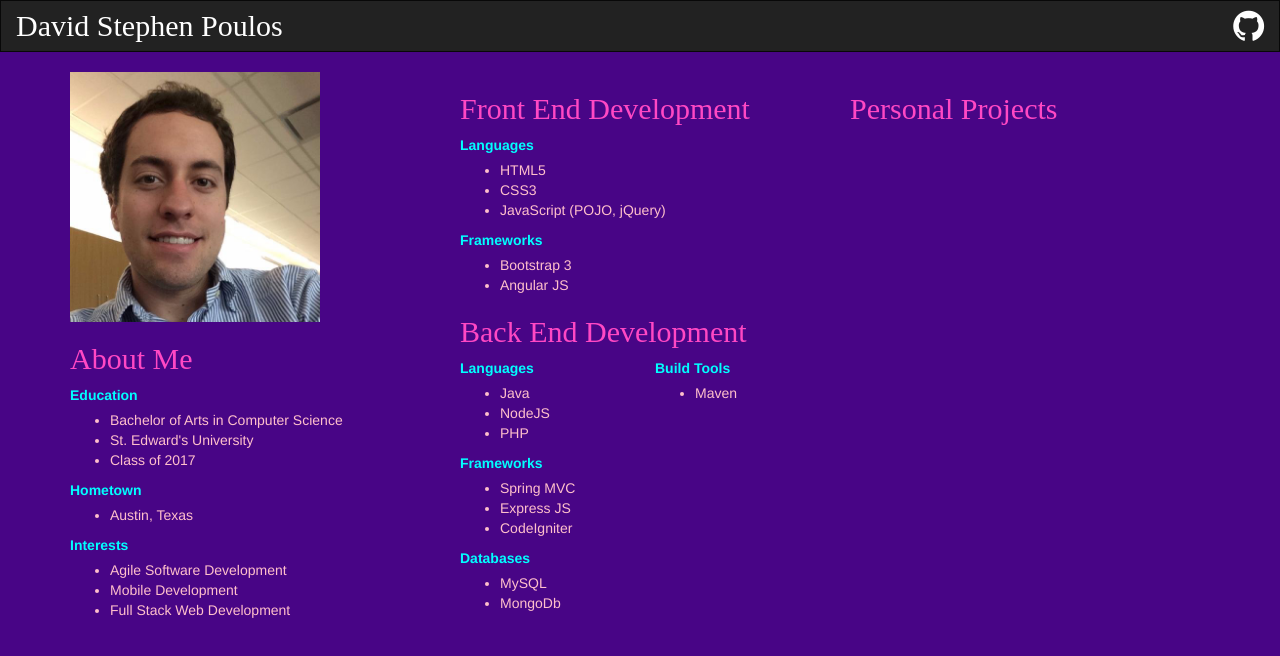
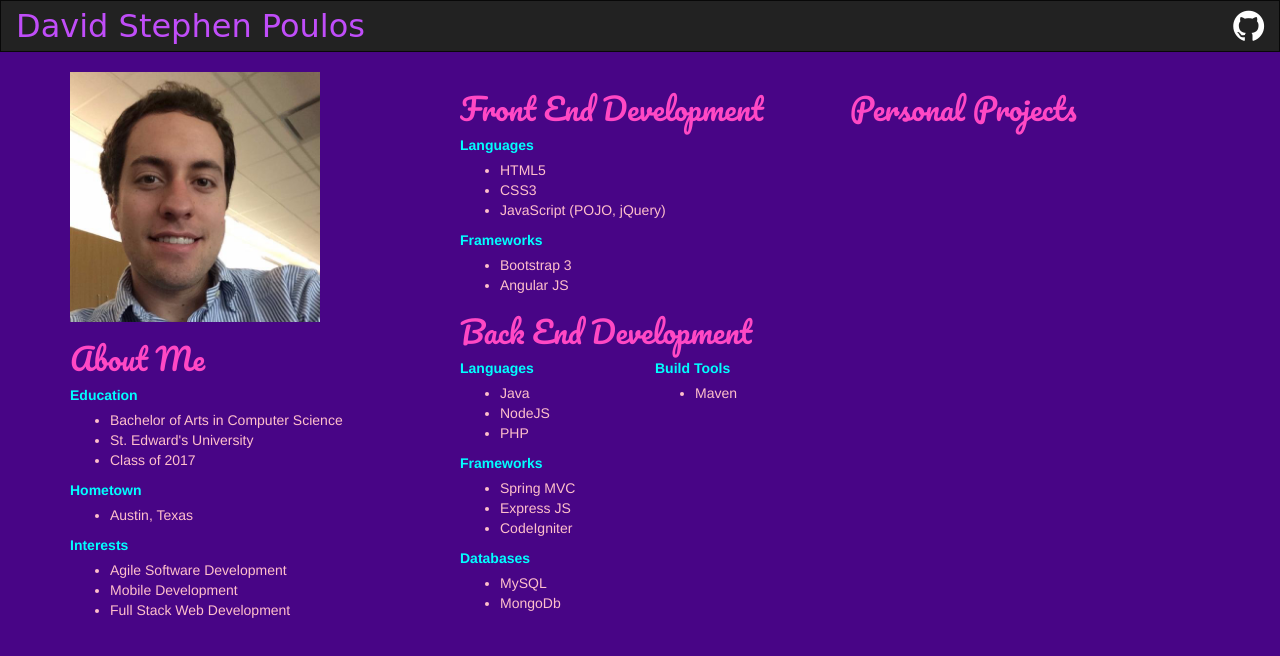
Before and after one commit to davidpoulos/davidpoulos.github.io, a plain HTML site: page index.html in a window 1280 px wide. Drawn offline with nearby package versions, Linux system fonts and the light colour scheme; a web font is replaced by a local one.

Commit message:
Overhauling website

```diff
--- a/index.html
+++ b/index.html
@@ -6,11 +6,16 @@
  <!-- Font Awesome Icons -->
  <link rel="stylesheet" href="https://maxcdn.bootstrapcdn.com/font-awesome/4.7.0/css/font-awesome.min.css" />
 
+ <!-- Google Fonts -->
+ <link href="https://fonts.googleapis.com/css?family=Atomic+Age|Pacifico" rel="stylesheet">
+
+
  <!-- jQuery -->
  <script src="https://code.jquery.com/jquery-3.1.1.min.js"></script>
 
  <!-- Bootstrap JS -->
  <script src="https://maxcdn.bootstrapcdn.com/bootstrap/3.3.7/js/bootstrap.min.js"></script>
+
 
 
  <!-- CUSTOM CSS/JS -->
@@ -24,7 +29,7 @@
   <nav class="navbar navbar-inverse">
     <div class="container-fluid">
       <div class="navbar-header">
-        <a id="portfolio_name"class="navbar-brand" style="color: white; font-family: Futura; font-size: 30px;" href="#">David Stephen Poulos</a>
+        <a id="portfolio_name" class="navbar-brand custom-bar" style="color:#c04df9;" href="#">David Stephen Poulos</a>
       </div>
       <ul class="nav navbar-nav navbar-right">
         <li><a href="http://github.com/davidpoulos" class="fa fa-github" style="font-size:36px; color: white"></a></li>
@@ -38,7 +43,7 @@
       <div class="col-md-4">
         <div class="">
           <img class="img-responsive" src="./me.jpg" height="625px" width="250px" />
-          <h2 style="font-family: Futura;">About Me</h2>
+          <h2>About Me</h2>
           <div>
             <label>Education</label>
             <ul>
@@ -50,7 +55,7 @@
             <ul>
               <li>Austin, Texas</li>
             </ul>
-            <Label>Interests</Label>
+            <label>Interests</label>
             <ul>
               <li>Agile Software Development</li>
               <li>Mobile Development</li>
@@ -62,7 +67,7 @@
       </div>
 
       <div class="col-md-4">
-        <h2 style="font-family: Futura" id="f_e_d">Front End Development</h2>
+        <h2 id="f_e_d">Front End Development</h2>
         <label>Languages</label>
         <ul>
           <li>HTML5</li>
@@ -75,7 +80,7 @@
           <li>Angular JS</li>
         </ul>
 
-        <h2 style="font-family: Futura">Back End Development</h2>
+        <h2>Back End Development</h2>
         <div class="row">
           <div class="col-md-6">
             <label>Languages</label>
@@ -106,9 +111,9 @@
         </ul>
       </div>
 
-<!-- PERSONAL PROJECTS -->
+      <!-- PERSONAL PROJECTS -->
       <div class="col-md-4">
-        <h2 style="font-family: Futura;">Personal Projects</h2>
+        <h2>Personal Projects</h2>
       </div>
     </div>
 
```
